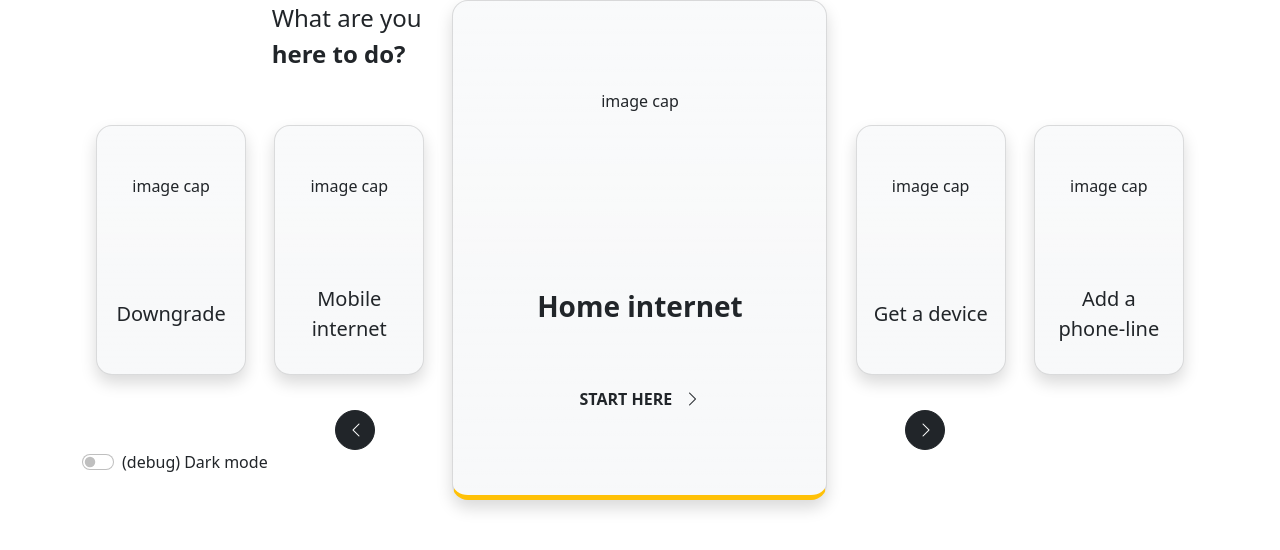
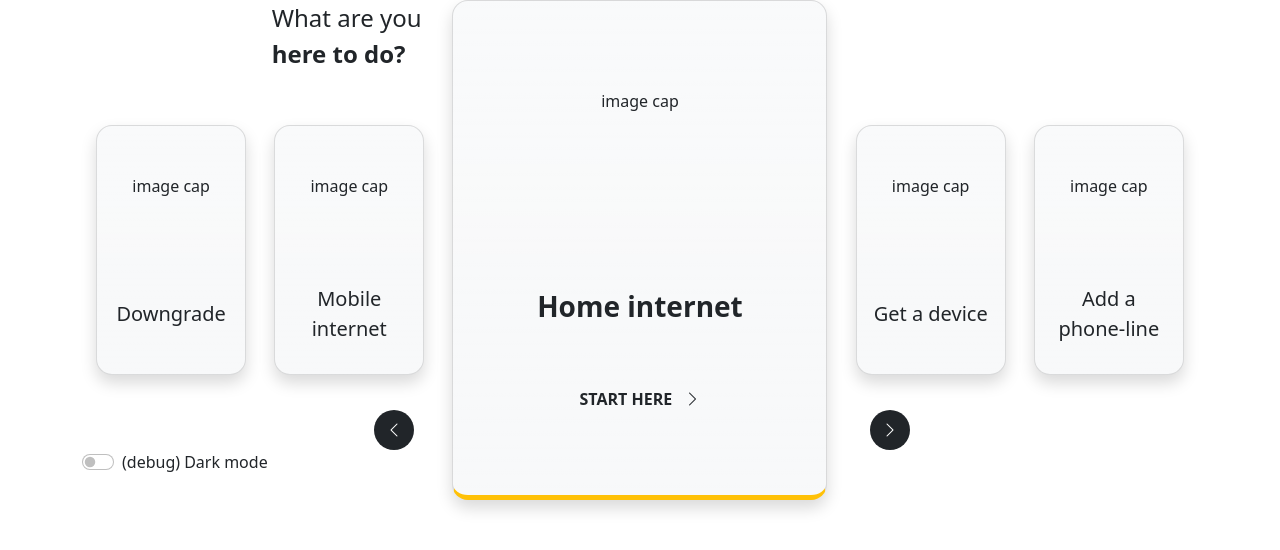
Before and after one commit to chimEntelect/carousel-poc, an Angular app: page / in a window 1280 px wide. Shown: the top 550 px of the page. Built offline with nearby package versions, Linux system fonts and the light colour scheme.

Commit message:
Implemented dark theme. fixed spacing of the buttons for desktop and tablet. Mobile not supported.

```diff
--- a/src/app/carousel-card/carousel-card.component.html
+++ b/src/app/carousel-card/carousel-card.component.html
@@ -3,7 +3,7 @@
     <figure
       [ngClass]="{
         'h-selected': selected,
-        'd-flex align-items-center justify-content-center': true
+        'd-flex align-items-center justify-content-center text-dark': true
       }"
     >
       image cap
@@ -11,7 +11,7 @@
     <div class="card-body d-flex flex-column justify-content-evenly">
       <p
         [ngClass]="{
-          'card-title text-center': true,
+          'card-title text-center text-dark': true,
           'fs-3 fw-bold': selected,
           'fs-5': !selected
         }"
@@ -20,9 +20,9 @@
       </p>
       <p [ngClass]="{ 'text-center': true }" *ngIf="selected">
         <a
-          class="cta text-uppercase text-decoration-none text-reset fw-bold fs-6"
+          class="cta text-uppercase text-decoration-none text-reset fw-bold fs-6 text-dark"
           href="{{ item.cta.href }}"
-          >{{ item.cta.text }} <i class="bi bi-chevron-right ps-2"></i
+          >{{ item.cta.text }} <i class="bi bi-chevron-right ps-2 text-dark"></i
         ></a>
       </p>
     </div>
--- a/src/app/carousel/carousel.component.html
+++ b/src/app/carousel/carousel.component.html
@@ -9,15 +9,25 @@
     ></app-carousel-card>
   </div>
   <footer class="row justify-content-between">
-    <div class="col-lg-6 col-md-2 text-center">
-      <button class="btn btn-dark rounded-circle" (click)="back()">
-        <i class="bi bi-chevron-left"></i>
-      </button>
+    <div class="col-lg-4 col-md-2 text-end">
+      <div class="me-4">
+        <button
+          class="btn btn-dark btn-left rounded-circle border-0"
+          (click)="back()"
+        >
+          <i class="bi bi-chevron-left"></i>
+        </button>
+      </div>
     </div>
-    <div class="col-lg-6 col-md-2 text-center">
-      <button class="btn btn-dark rounded-circle" (click)="next()">
-        <i class="bi bi-chevron-right"></i>
-      </button>
+    <div class="col-lg-4 col-md-2 text-start ps-3">
+      <div class="ms-4">
+        <button
+          class="btn btn-dark btn-right rounded-circle border-0"
+          (click)="next()"
+        >
+          <i class="bi bi-chevron-right"></i>
+        </button>
+      </div>
     </div>
   </footer>
   <div class="form-check form-switch">
--- a/src/app/carousel/carousel.component.scss
+++ b/src/app/carousel/carousel.component.scss
@@ -5,7 +5,21 @@
 $btn-size: 40px;
 $header-width: 17%;
 
-.dark-theme {
+::ng-deep {
+  .dark-theme {
+    .bg-light {
+      background-color: $dark !important;
+    }
+
+    .text-dark {
+      color: $light !important;
+    }
+
+    .btn-left {
+      color: $dark !important;
+      background-color: $warning !important;
+    }
+  }
 }
 
 .carousel-component {
@@ -24,6 +38,9 @@ $header-width: 17%;
   footer {
     margin-top: -90px;
   }
+
+  &.dark-theme {
+  }
 }
 
 @include media-breakpoint-down(lg) {
```
